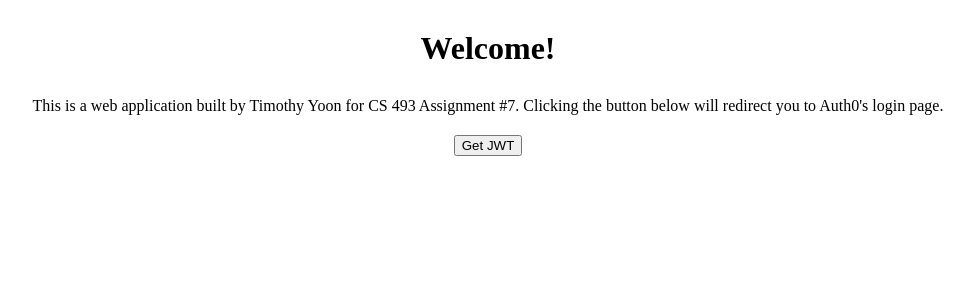
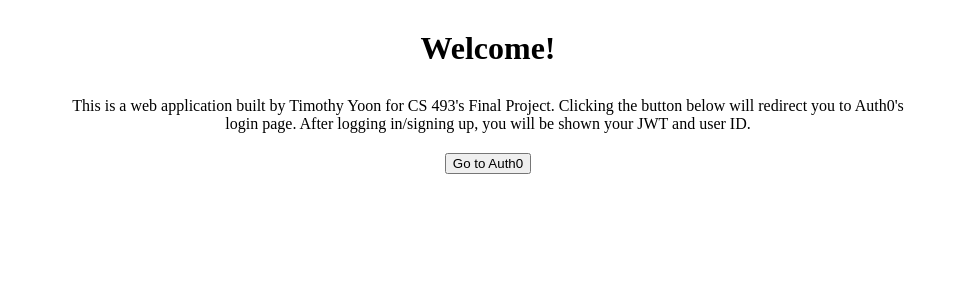
Before and after one commit to timsyoon/boat-freight-api, a Flask app: page / in a window 1280 px wide. Shown: the top 300 px of the page, without its empty margins (152-1122 px from the left). Run offline with Flask 2, Linux system fonts and the light colour scheme.

Commit message:
Update home page

```diff
--- a/static/home.css
+++ b/static/home.css
@@ -8,5 +8,7 @@ h1 {
 }
 
 p {
+    margin-left: 200px;
+    margin-right: 200px;
     margin-bottom: 20px;
 }
--- a/templates/home.html
+++ b/templates/home.html
@@ -6,9 +6,9 @@
     </head>
     <body>
         <h1>Welcome!</h1>
-        <p>This is a web application built by Timothy Yoon for CS 493 Assignment #7. Clicking the button below will redirect you to Auth0's login page.</p>
+        <p>This is a web application built by Timothy Yoon for CS 493's Final Project. Clicking the button below will redirect you to Auth0's login page. After logging in/signing up, you will be shown your JWT and user ID.</p>
         <form action="{{ url_for('login') }}" method="post">
-            <input type="submit" value="Get JWT">
+            <input type="submit" value="Go to Auth0">
         </form>
     </body>
 </html>
```
